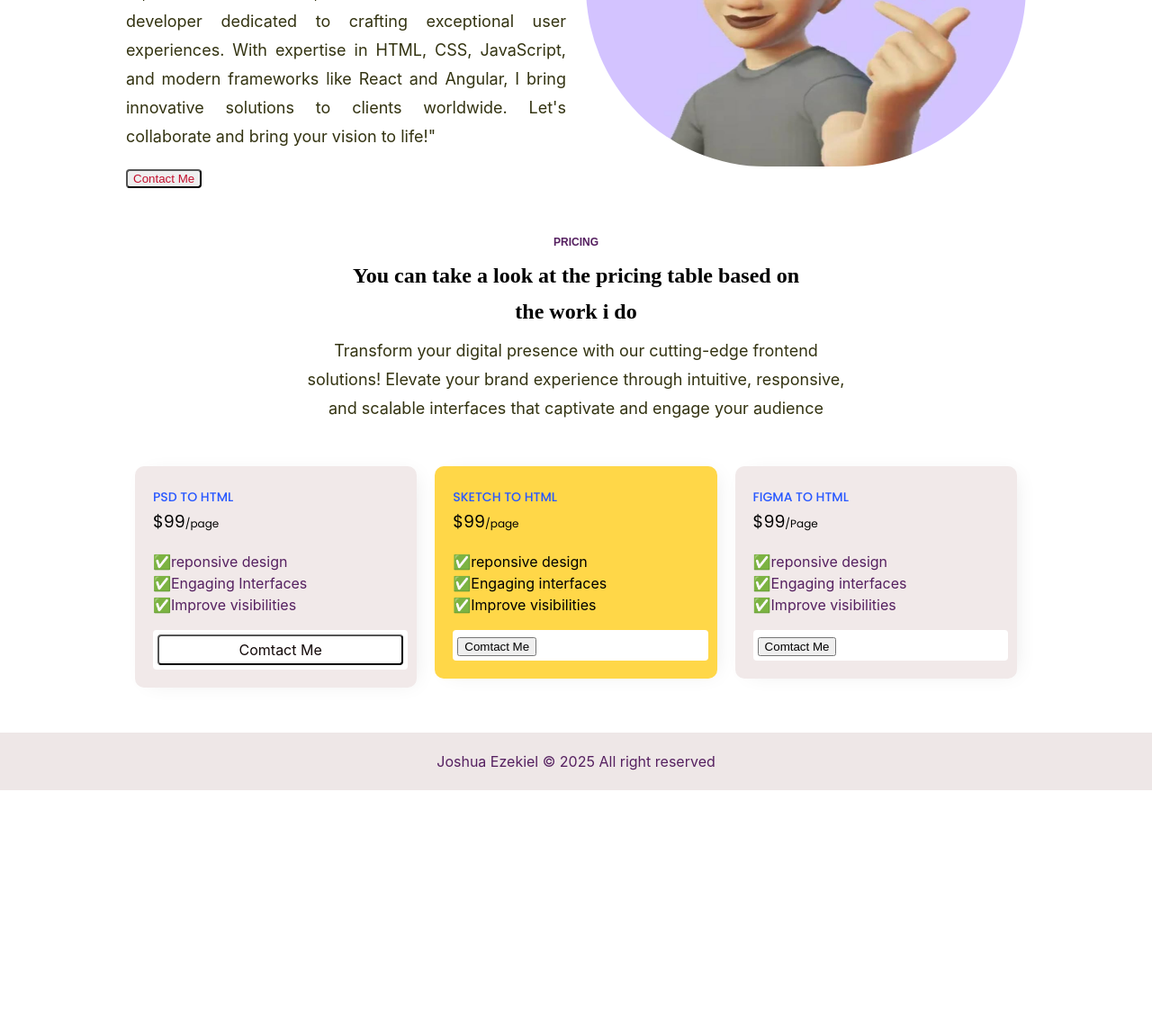
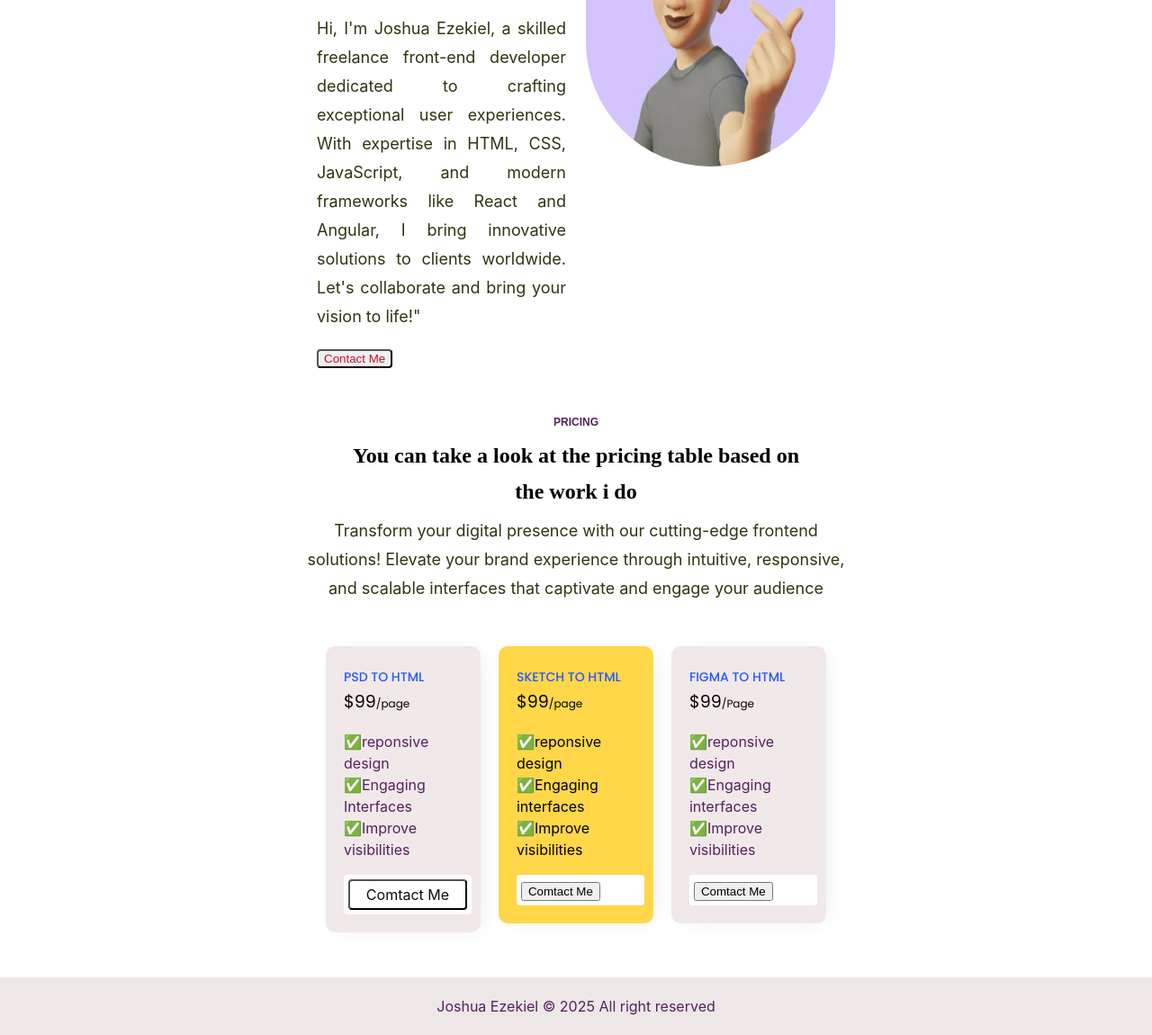
Before and after one commit to ezekielj371/My-service, a plain HTML site: page index.html in a window 1280 px wide. Shown: the part 225-1375 px from the top of the page at 90% size. Before the commit the page ends 1103 px from the top, so only its background shows below. Drawn offline with Linux system fonts and the light colour scheme; a web font is replaced by a local one.

Commit message:
max-width

```diff
--- a/style.css
+++ b/style.css
@@ -38,7 +38,7 @@ h2 {
 #hero-section {
   display: flex;
   margin: 0 auto 48px auto;
-  max-width: 1000px;
+  max-width: 576px;
 }
 #hero-text {
   width: 50%;
@@ -100,7 +100,7 @@ h2 {
 }
 #pricing-boxes {
   display: flex;
-  max-width: 1000px;
+  max-width: 576px;
   margin: 0 auto;
 }
 .pricing-boxing {
```
